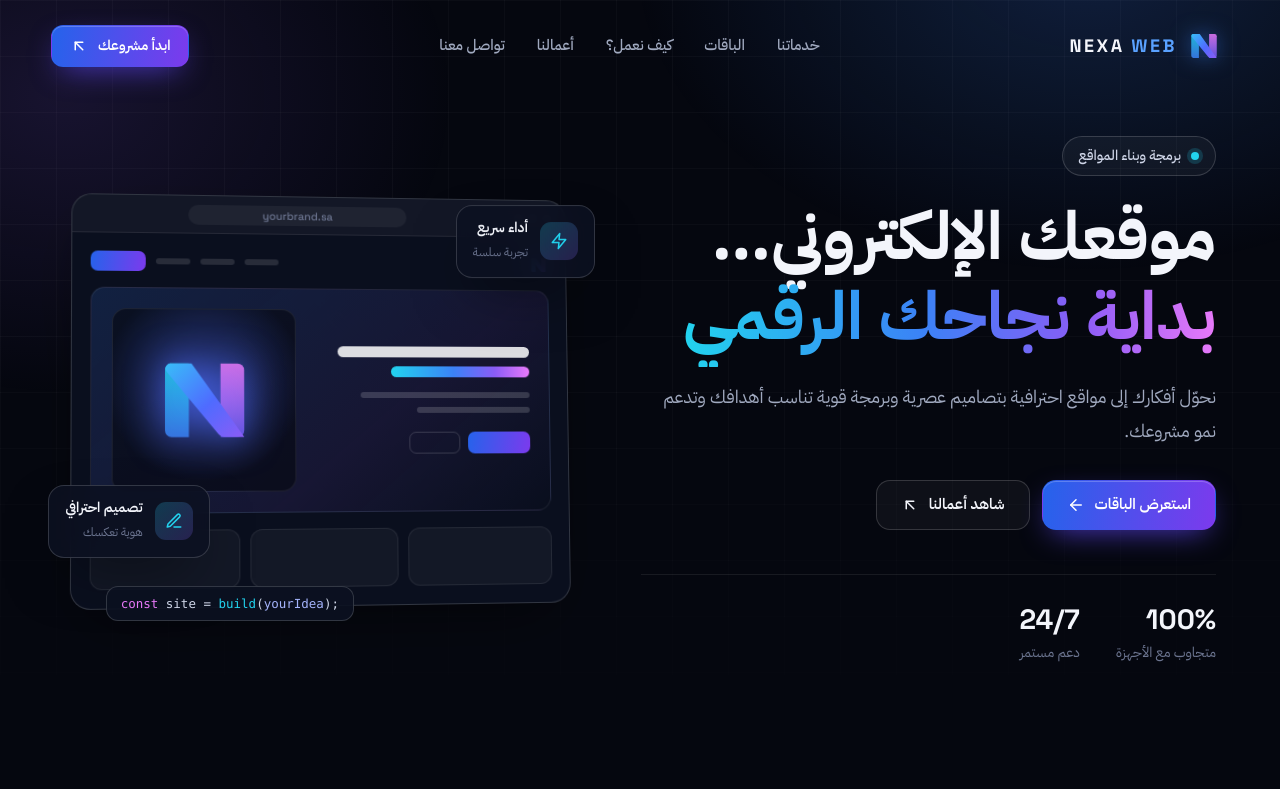
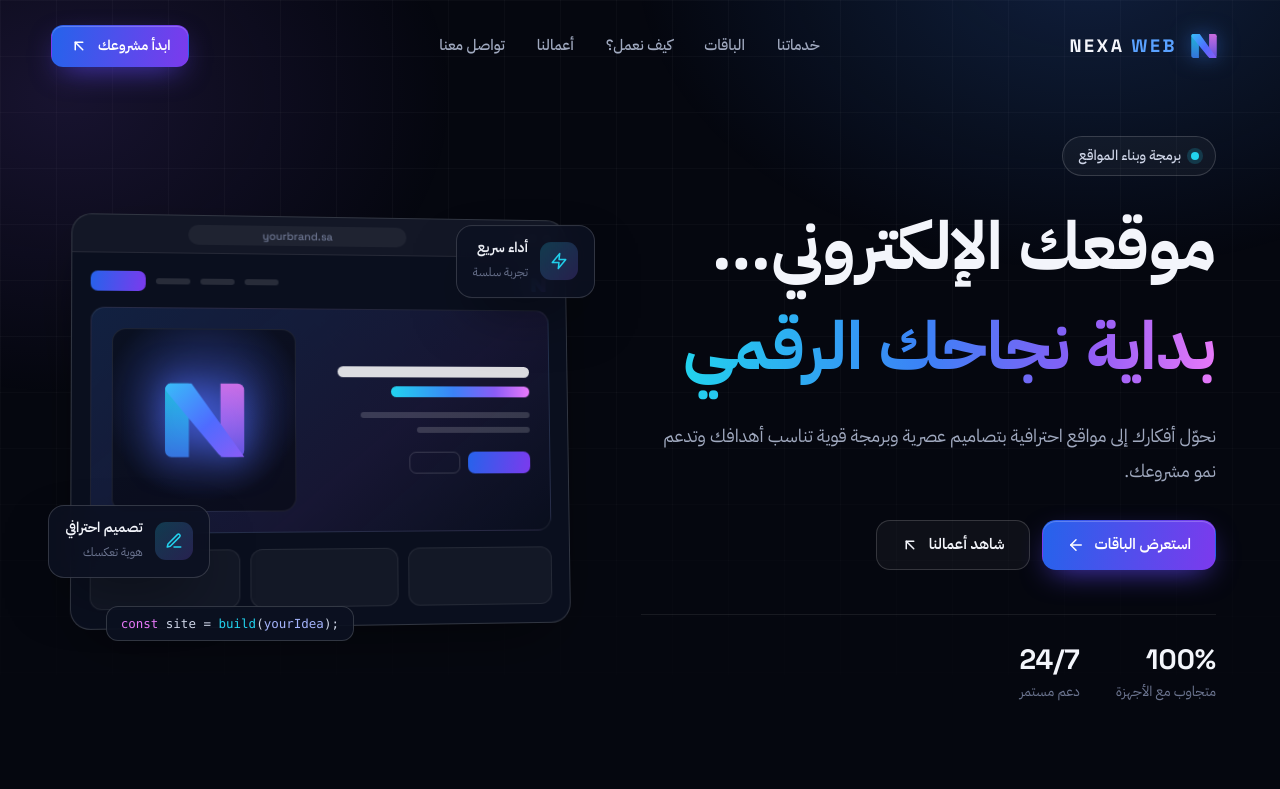
Before and after one commit to hivion25/nexaweb, a plain HTML site: page index.html in a window 1280 px wide. Shown: the top 789 px of the page. Drawn offline with Linux system fonts and the light colour scheme.

Commit message:
إصلاح تداخل النقاط في العناوين العربية
Co-Authored-By: Claude Opus 5.5 <noreply@anthropic.com>

```diff
--- a/style.css
+++ b/style.css
@@ -49,7 +49,7 @@ button, input, select, textarea { font: inherit; color: inherit; }
 .container { width: 100%; max-width: var(--container); margin-inline: auto; padding-inline: 24px; }
 .section { padding-block: 68px; }
 .ic { width: 18px; height: 18px; fill: none; stroke: currentColor; stroke-width: 2; stroke-linecap: round; stroke-linejoin: round; flex: none; }
-.grad { background: var(--grad); -webkit-background-clip: text; background-clip: text; color: transparent; }
+.grad { background: var(--grad); -webkit-background-clip: text; background-clip: text; color: transparent; padding-block: .15em; -webkit-box-decoration-break: clone; box-decoration-break: clone; }
 
 /* page backdrop */
 .backdrop {
@@ -65,8 +65,9 @@ button, input, select, textarea { font: inherit; color: inherit; }
 }
 
 /* ---------- Typography ---------- */
-h1, h2, h3 { font-weight: 700; line-height: 1.25; }
-h1 { font-size: clamp(38px, 5.2vw, 68px); line-height: 1.2; }
+/* Arabic dots sit above/below the letters, so headings need roomier leading than Latin */
+h1, h2, h3 { font-weight: 700; line-height: 1.45; }
+h1 { font-size: clamp(38px, 5.2vw, 68px); line-height: 1.5; }
 h2 { font-size: clamp(30px, 3.6vw, 44px); }
 h3 { font-size: 19px; }
 .kicker {
```
